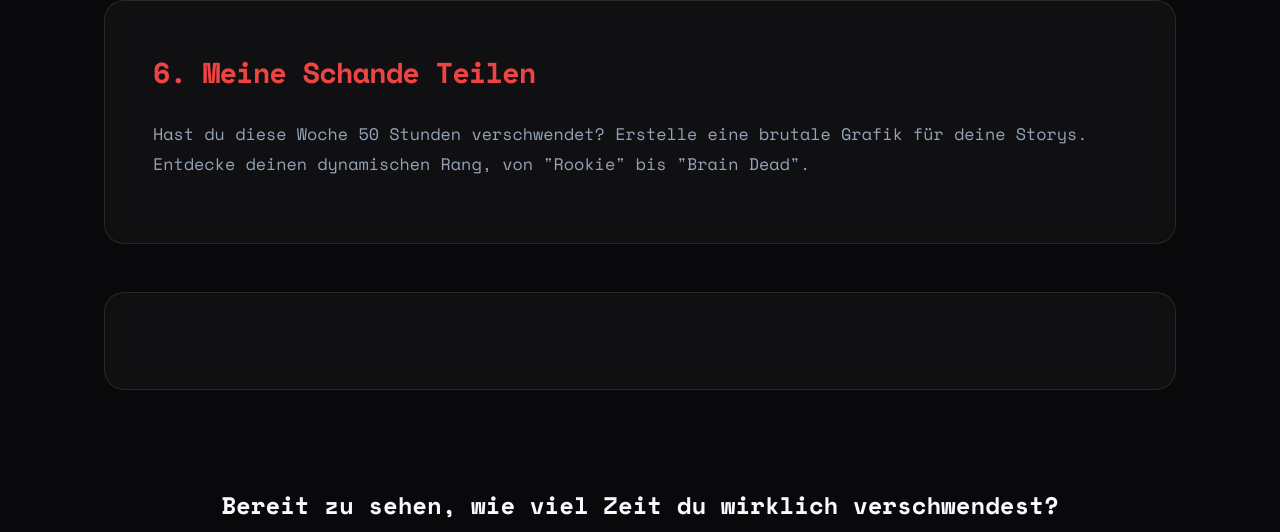
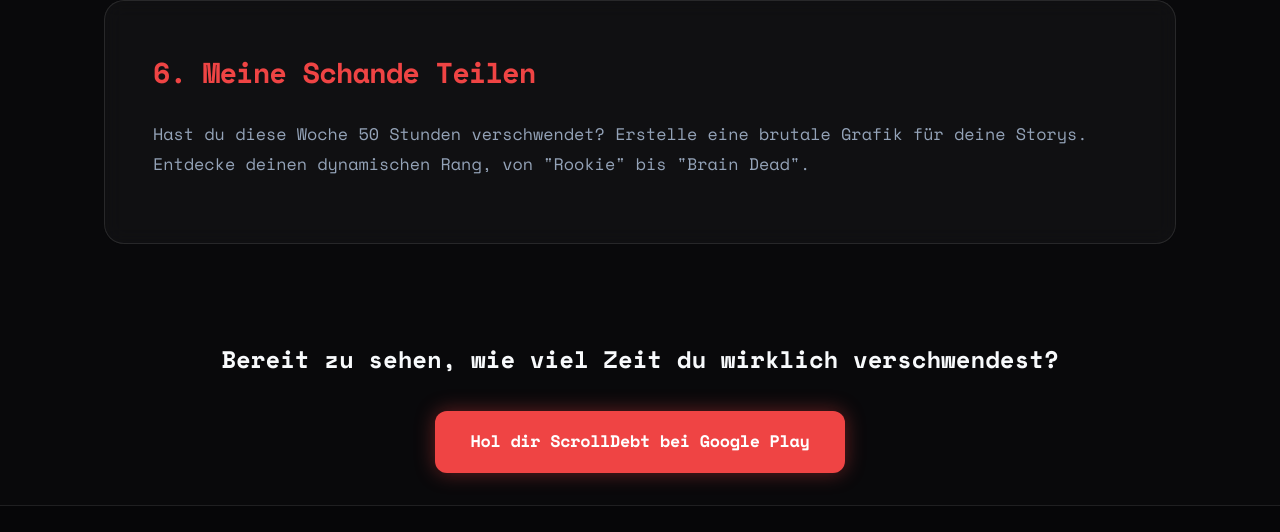
Before and after one commit to apkmasondev/scrolldebt-site, a website: page de/how-it-works.html in a window 1280 px wide. Shown: the part 2175-2707 px from the top of the page. Drawn offline with nearby package versions, Linux system fonts and the light colour scheme.

Commit message:
Remove empty div in how-it-works

```diff
--- a/de/how-it-works.html
+++ b/de/how-it-works.html
@@ -189,9 +189,7 @@
             <p>Hast du diese Woche 50 Stunden verschwendet? Erstelle eine brutale Grafik für deine Storys. Entdecke deinen dynamischen Rang, von "Rookie" bis "Brain Dead".</p>
         </div>
 
-        <div class="content-block">
 
-        </div>
 
         <div class="cta-section" style="text-align: center; margin: 6rem 0 2rem 0;">
 
```
Also changed, not shown: es/how-it-works.html (+0 -2 lines), fr/how-it-works.html (+0 -2 lines), how-it-works.html (+0 -2 lines), pl/how-it-works.html (+0 -2 lines), src/how-it-works.html (+0 -2 lines).
